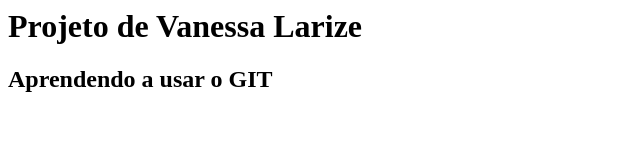
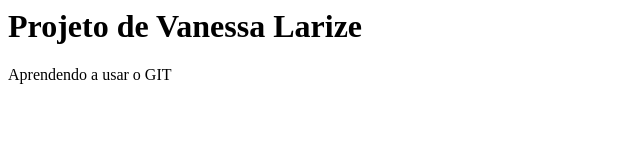
Before and after one commit to vanessalarizze/meu-site, a plain HTML site: page index.html in a window 1280 px wide. Shown: the whole page, without its empty margins (0-640 px from the left). Drawn offline with Linux system fonts and the light colour scheme.

Commit message:
trocando h2 por main

```diff
--- a/index.html
+++ b/index.html
@@ -3,6 +3,6 @@
     </head>
     <body>
 		<h1> Projeto de Vanessa Larize </h1>
-		<h2> Aprendendo a usar o GIT </h2>
+		<main> Aprendendo a usar o GIT </main>
     </body>
 </html>
```
